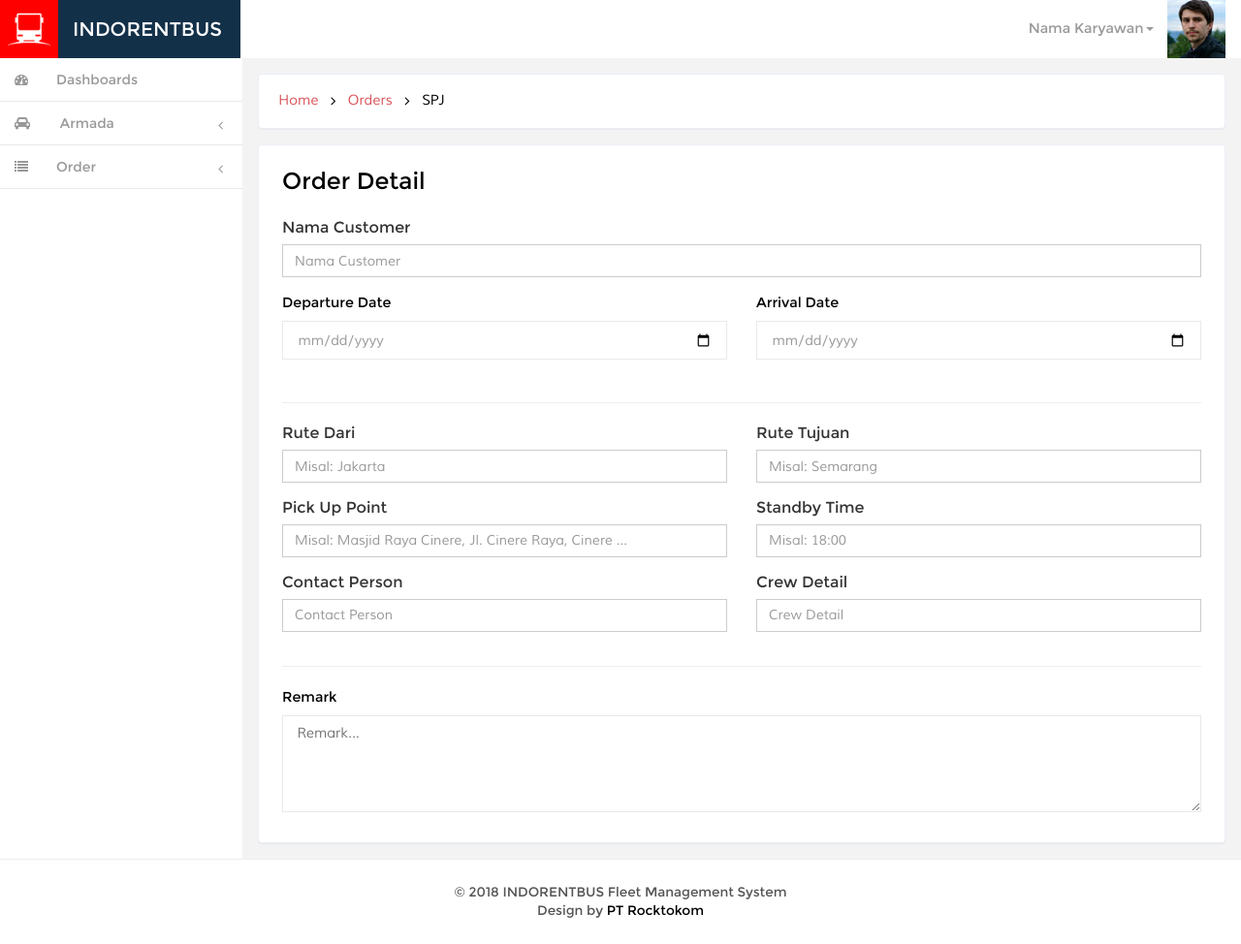
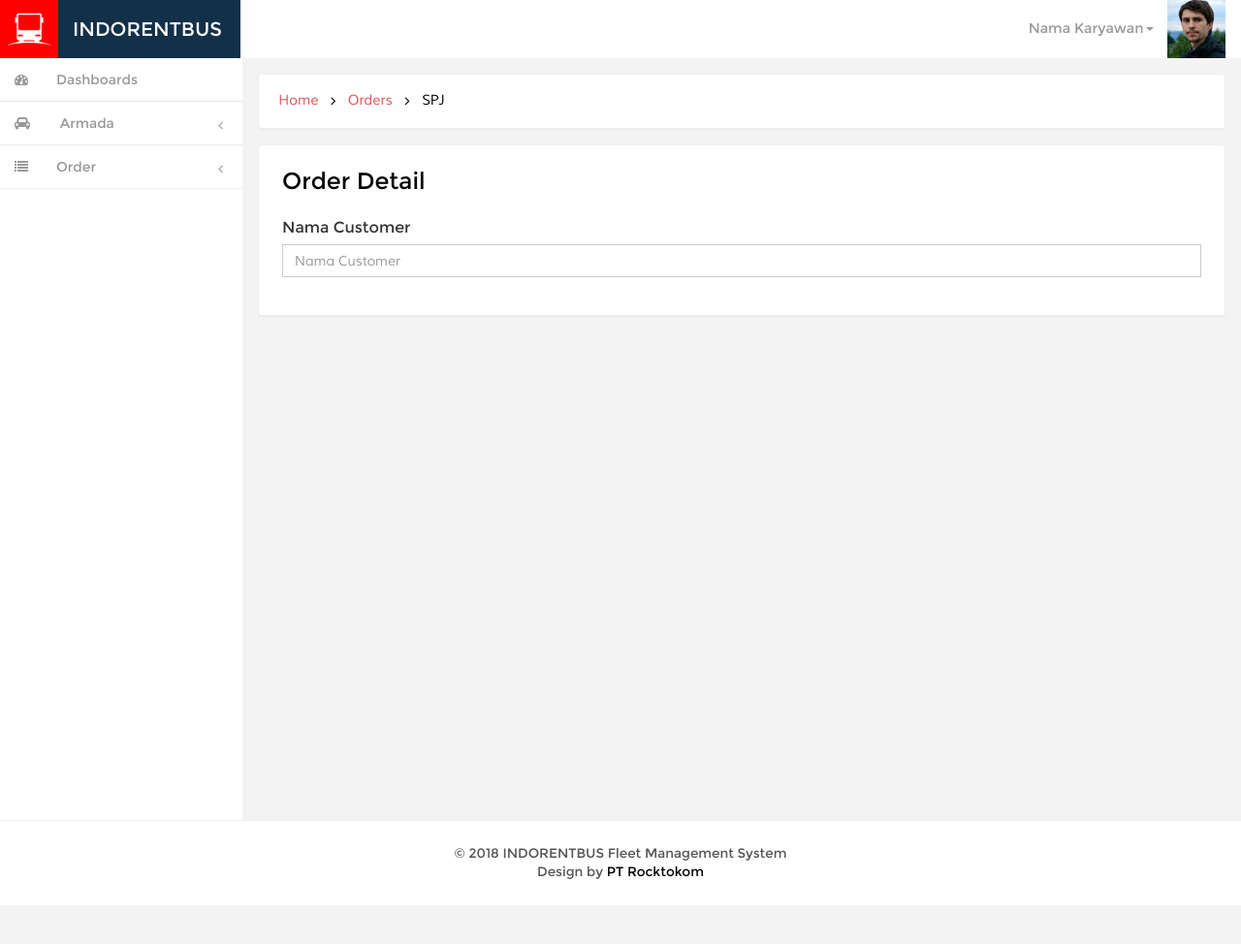
Before and after one commit to kemtol/indorentbus, a Jekyll site: the page built from laman/spj.html, in a window 1280 px wide. Shown: the whole page at 97% size. Built offline with Jekyll 4.4.1, drawn with Linux system fonts in a browser that asks for light colours; nearby versions of some CDN libraries; Markdown is read by kramdown in place of the engine named in the settings; comment, search, counter and statistics services are not loaded; after the commit the page ends 934 px from its top, so only the background shows below that.

Commit message:
Update spj.html

```diff
--- a/laman/spj.html
+++ b/laman/spj.html
@@ -23,65 +23,7 @@ permalink: /spj/
 				<label for="nama_customer">Nama Customer</label>
 				<input type="text" class="form-control required" id="nama_customer" placeholder="Nama Customer" name="nama_customer">
 			</div>
-			<div class="col-lg-6 form-group1 group-mail" style="padding-left:0">
-      				<label class="control-label ">Departure Date</label>
-				<input type="date" class="form-control1 ng-invalid ng-invalid-required" ng-model="model.date" required="">
-		    	</div>
-			<div class="col-lg-6 form-group1 group-mail" style="padding-right:0">
-      				<label class="control-label ">Arrival Date</label>
-				<input type="date" class="form-control1 ng-invalid ng-invalid-required" ng-model="model.date" required="">
-		    	</div>
 			<div class="clearfix"></div>
-			<hr/>
-			<div class="form-group col-lg-6" style="padding-left:0">
-				<label for="rute_dari">Rute Dari</label>
-				<input type="text" class="form-control required" id="rute_dari" placeholder="Misal: Jakarta" name="rute_dari">
-			</div>
-			<div class="form-group col-lg-6" style="padding-right:0">
-				<label for="rute_tujuan">Rute Tujuan</label>
-				<input type="text" class="form-control required" id="rute_tujuan" placeholder="Misal: Semarang" name="rute_tujuan">
-			</div>
-			<div class="clearfix"></div>
-			<div class="form-group col-lg-6" style="padding-left:0">
-				<label for="pick_upp">Pick Up Point</label>
-				<input type="text" class="form-control required" id="pick_upp" placeholder="Misal: Masjid Raya Cinere, Jl. Cinere Raya, Cinere ..." name="pick_upp">
-			</div>
-			<div class="form-group col-lg-6" style="padding-right:0">
-				<label for="sb_time">Standby Time</label>
-				<input type="text" class="form-control required" id="sb_time" placeholder="Misal: 18:00" name="sb_time">
-			</div>
-			<div class="clearfix"></div>
-			<div class="form-group col-lg-6" style="padding-left:0">
-				<label for="cp">Contact Person</label>
-				<input type="text" class="form-control required" id="cp" placeholder="Contact Person" name="cp">
-			</div>
-			<div class="form-group col-lg-6" style="padding-right:0">
-				<label for="cd">Crew Detail</label>
-				<input type="text" class="form-control required" id="cd" placeholder="Crew Detail" name="cd">
-			</div>
-			<div class="clearfix"></div>
-			<hr/>
-			<!--<div class="form-group col-lg-4" style="padding-left:0">
-				<label for="fleet_type">Jenis</label>
-				<select name="fleet_type" id="fleet_type" class="form-control1 required">
-					<option value="">Pilih Jenis</option>
-				<option value="Big Bus" id="big_bus">Big Bus</option><option value="Family Car" id="family_car">Family Car</option><option value="Medium Bus" id="medium_bus">Medium Bus</option><option value="Micro Bus" id="micro_bus">Micro Bus</option></select>
-				<span class="glyphicon glyphicon-remove form-control-feedback hidden" aria-hidden="true"></span>
-			</div>
-			<div class="form-group col-lg-4">
-				<label for="fleet_seat">Seat</label>
-				<input type="text" class="form-control required" id="fleet_seat" placeholder="Jumlah Seat" name="fleet_seat">
-				<span class="glyphicon glyphicon-remove form-control-feedback hidden" aria-hidden="true"></span>
-			</div>
-			<div class="form-group col-lg-4" style="padding-right:0">
-				<label for="qty_mobil">Qty</label>
-				<input type="text" class="form-control required" id="qty_mobil" placeholder="Jumlah Mobil" name="qty_mobil">
-			</div>
-			<div class="clearfix"></div>-->
-			<div class="form-group1 ">
-	      			<label class="control-label">Remark</label>
-	      			<textarea placeholder="Remark..." required=""></textarea>
-			</div>
 		</div>
 	</div>
 	<div class="clearfix"></div>
```
